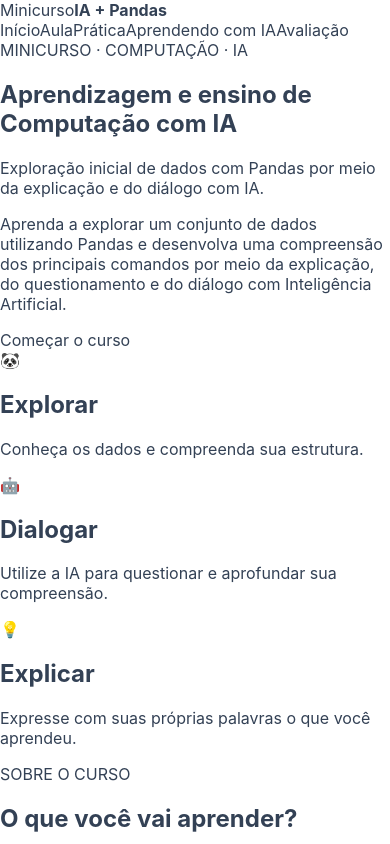
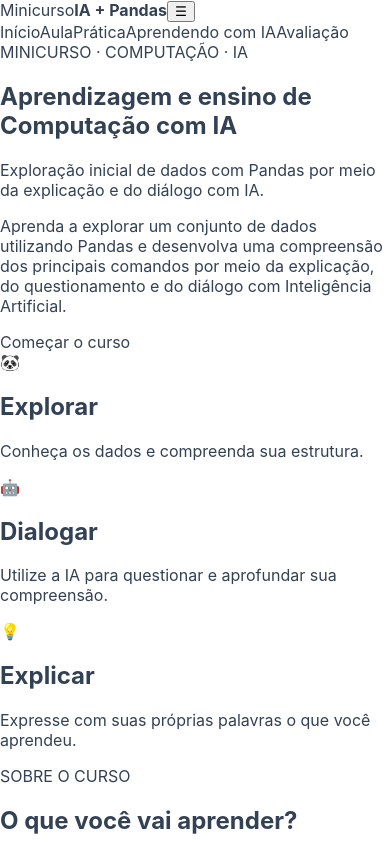
Before and after one commit to LucasAurelio0/Minicurso-Pandas, a React (Vite) app: page / in a window 390 px wide. Shown: the top 844 px of the page. Built offline with nearby package versions, Linux system fonts and the light colour scheme; the HTML template or start-up script is replaced by a standard one.

Commit message:
Fix: Exibição da header no celular

```diff
--- a/src/App.css
+++ b/src/App.css
@@ -58,6 +58,28 @@
 
 .navigation a:hover {
   color: #2563eb;
+}
+
+.menu-button {
+  display: none;
+  padding: 8px 11px;
+  border: 1px solid #cbd5e1;
+  border-radius: 8px;
+  background: #ffffff;
+  color: #0f172a;
+  font-size: 1.4rem;
+  line-height: 1;
+  cursor: pointer;
+}
+
+.menu-button:hover {
+  background: #f8fafc;
+  border-color: #94a3b8;
+}
+
+.menu-button:focus-visible {
+  outline: 3px solid #2563eb;
+  outline-offset: 3px;
 }
 
 /* HERO */
@@ -283,6 +305,7 @@
 /* RESPONSIVO */
 
 @media (max-width: 800px) {
+
   .previous-record {
     align-items: flex-start;
   }
@@ -340,9 +363,40 @@
     padding: 30px 20px;
   }
 
+  /* HEADER MOBILE */
+
+  .header-content {
+    position: relative;
+  }
+
+  .menu-button {
+    display: block;
+  }
+
   .navigation {
     display: none;
+    position: absolute;
+    top: 100%;
+    left: 0;
+    right: 0;
+    flex-direction: column;
+    align-items: stretch;
+    gap: 0;
+    padding: 12px 20px;
+    border-top: 1px solid #e2e8f0;
+    background: #ffffff;
+    box-shadow: 0 8px 20px rgba(15, 23, 42, 0.08);
   }
+
+  .navigation.navigation-open {
+    display: flex;
+  }
+
+  .navigation a {
+    padding: 13px 8px;
+  }
+
+  /* OUTROS ELEMENTOS */
 
   .hero {
     padding: 60px 0;
--- a/src/components/Header.tsx
+++ b/src/components/Header.tsx
@@ -1,20 +1,42 @@
+import { useState } from 'react'
 import { Link } from 'react-router-dom'
 
 function Header() {
+    const [menuOpen, setMenuOpen] = useState(false)
+
+    function closeMenu() {
+        setMenuOpen(false)
+    }
+
     return (
         <header className="header">
             <div className="container header-content">
-                <Link to="/" className="logo">
+                <Link to="/" className="logo" onClick={closeMenu}>
                     <span>Minicurso</span>
                     <strong>IA + Pandas</strong>
                 </Link>
 
-                <nav className="navigation" aria-label="Navegação principal">
-                    <Link to="/">Início</Link>
-                    <Link to="/aula">Aula</Link>
-                    <Link to="/pratica">Prática</Link>
-                    <Link to="/ia">Aprendendo com IA</Link>
-                    <Link to="/avaliacao">Avaliação</Link>
+                <button
+                    type="button"
+                    className="menu-button"
+                    onClick={() => setMenuOpen(!menuOpen)}
+                    aria-label={menuOpen ? 'Fechar menu' : 'Abrir menu'}
+                    aria-expanded={menuOpen}
+                    aria-controls="main-navigation"
+                >
+                    ☰
+                </button>
+
+                <nav
+                    id="main-navigation"
+                    className={`navigation ${menuOpen ? 'navigation-open' : ''}`}
+                    aria-label="Navegação principal"
+                >
+                    <Link to="/" onClick={closeMenu}>Início</Link>
+                    <Link to="/aula" onClick={closeMenu}>Aula</Link>
+                    <Link to="/pratica" onClick={closeMenu}>Prática</Link>
+                    <Link to="/ia" onClick={closeMenu}>Aprendendo com IA</Link>
+                    <Link to="/avaliacao" onClick={closeMenu}>Avaliação</Link>
                 </nav>
             </div>
         </header>
```
